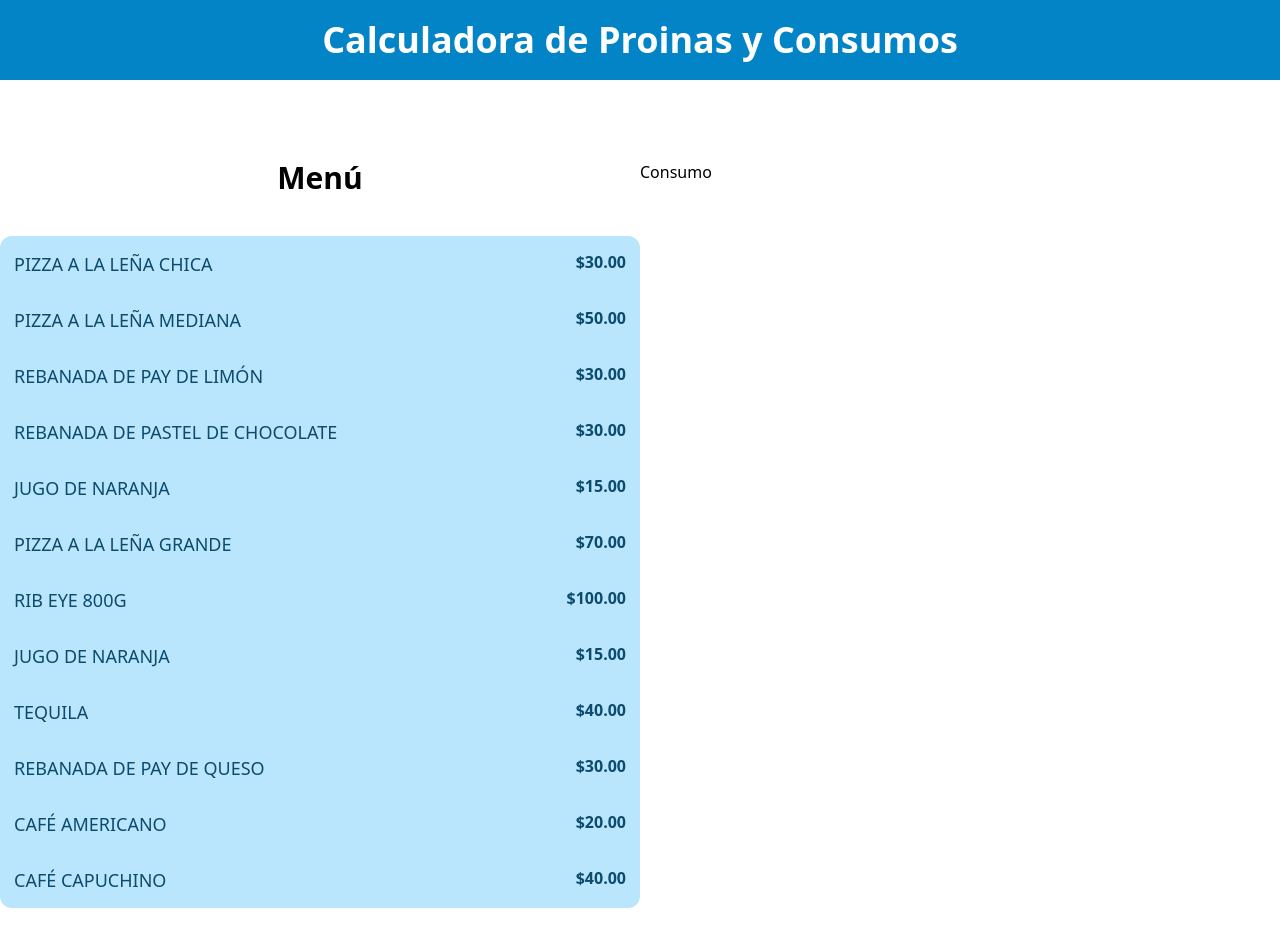
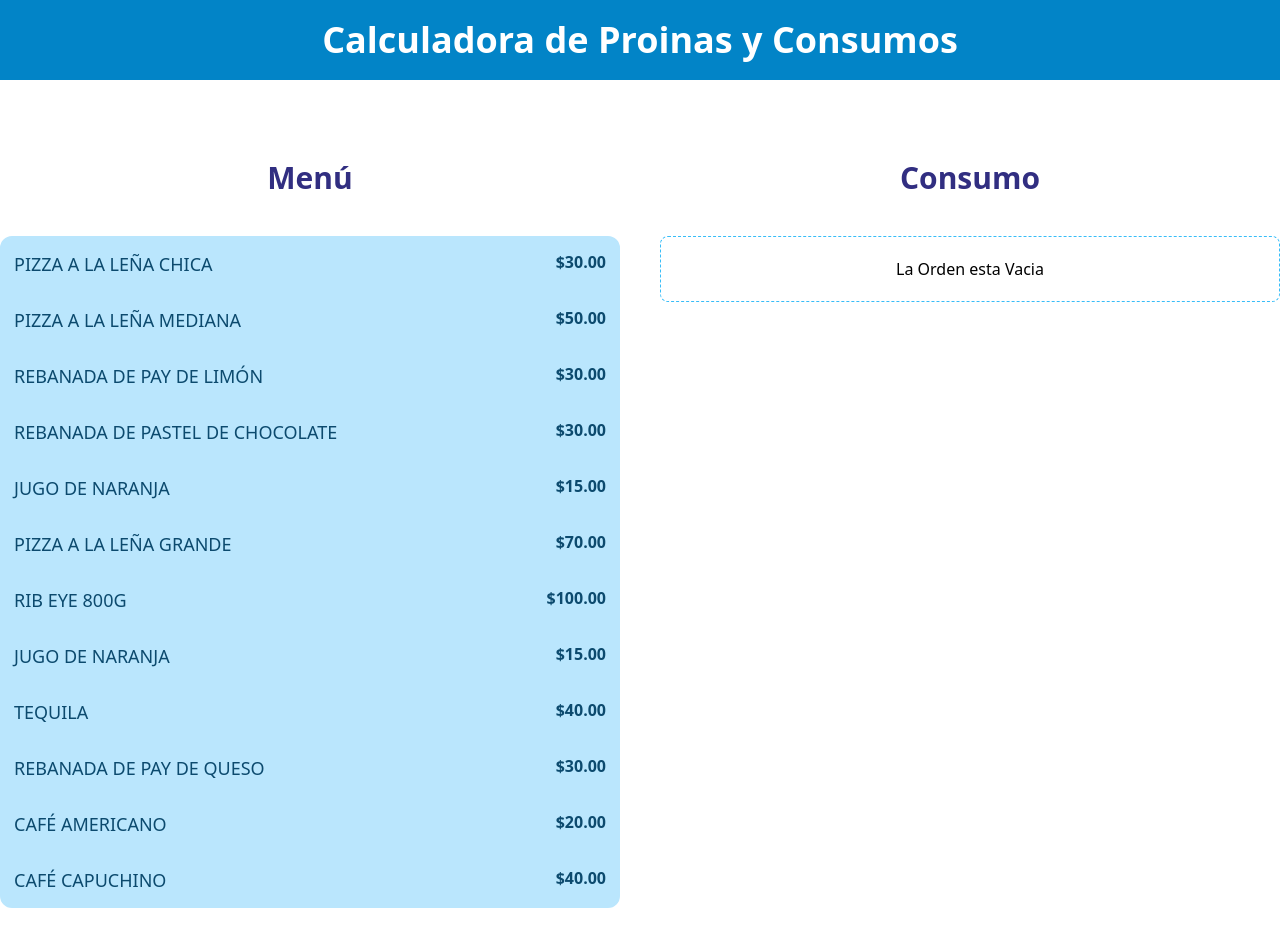
Before and after one commit to Jair-vet/Calculadora-Propinas, a React (Vite) app: page / in a window 1280 px wide. Shown: the top 946 px of the page. Built offline with nearby package versions, Linux system fonts and the light colour scheme.

Commit message:
Mostramos el Contenido

```diff
--- a/src/App.tsx
+++ b/src/App.tsx
@@ -1,11 +1,12 @@
 import { MenuItems } from "./components/MenuItems";
+import { OrderContents } from "./components/OrderContents";
 import { menuItems } from './data/db';
 import useOrder from "./hooks/useOrder";
 
 
 function App() {
 
-  const { addItem } = useOrder()
+  const { addItem, order } = useOrder()
 
   return (
     <>
@@ -13,9 +14,10 @@ function App() {
         <h1 className="text-center text-4xl font-black text-white">Calculadora de Proinas y Consumos</h1>
       </header>
 
-      <main className="max-w-7xl md:mx-auto py-20 mx-4 md:grid md:grid-cols-2">
+      <main className="max-w-7xl md:mx-auto py-20 mx-4 md:grid md:grid-cols-2 gap-10">
+        {/* Menu Items */}
         <div>
-          <h2 className="text-3xl font-black text-center">Menú</h2>
+          <h2 className="text-3xl font-black text-center text-indigo-900">Menú</h2>
 
           <div className="mt-10">
             { menuItems.map(item => (
@@ -28,8 +30,13 @@ function App() {
           </div>
         </div>
 
-        <div>
-          <h2>Consumo</h2>
+        {/* Order Content */}
+        <div className="md:mt-0 mt-10">
+          <h2 className="text-3xl font-black text-center text-indigo-900 ">Consumo</h2>
+          <OrderContents
+            order={order}
+          />
+
         </div>
       </main>
 
--- /dev/null
+++ b/src/components/OrderContents.tsx
@@ -0,0 +1,39 @@
+import { OrderItem } from "../types"
+import { formatCurrency } from '../helpers/index';
+
+type OrderContentsProps = {
+    order: OrderItem[]
+}
+
+export const OrderContents = ({order} : OrderContentsProps) => {
+  return (
+    <div className="mt-10 border border-sky-400 border-dashed p-5 rounded-lg space-y-10">
+        <div className="space-y-3">
+            {order.length === 0
+                ? <p className="text-center">La Orden esta Vacia</p>
+                : (
+                    order.map(item => (
+                        <div
+                            key={item.id}
+                            className="flex justify-between items-center first-of-type:border-none border-t last-of-type:border-b border-sky-400"
+                        >
+                            <div className="mt-5 last-of-type:mb-3">
+                                <p className="text-lg text-blue-800 uppercase">
+                                    {item.name} - {formatCurrency(item.price)}
+                                </p>
+                                <p className="font-black text-green-600">Cantidad: {item.quantity} - <span className="text-blue-500">{ formatCurrency(item.price * item.quantity) }</span></p>
+                            </div>
+
+                            <button
+                                className="bg-red-600 h-9 w-9 rounded-full text-white text-center text-xl"
+                            >
+                                x
+                            </button>
+                        </div>
+                    ))
+                )
+            }
+        </div>
+    </div>
+  )
+}
--- /dev/null
+++ b/src/helpers/index.ts
@@ -0,0 +1,5 @@
+export function formatCurrency(quantity: number) {
+    return new Intl.NumberFormat('en-US', {
+        style: 'currency', currency: 'USD'
+    }).format(quantity)
+}
--- a/src/hooks/useOrder.ts
+++ b/src/hooks/useOrder.ts
@@ -22,10 +22,10 @@ export default function useOrder() {
         }
     }
 
-    console.log(order);
 
 
     return {
-        addItem
+        addItem,
+        order
     }
 }
```
